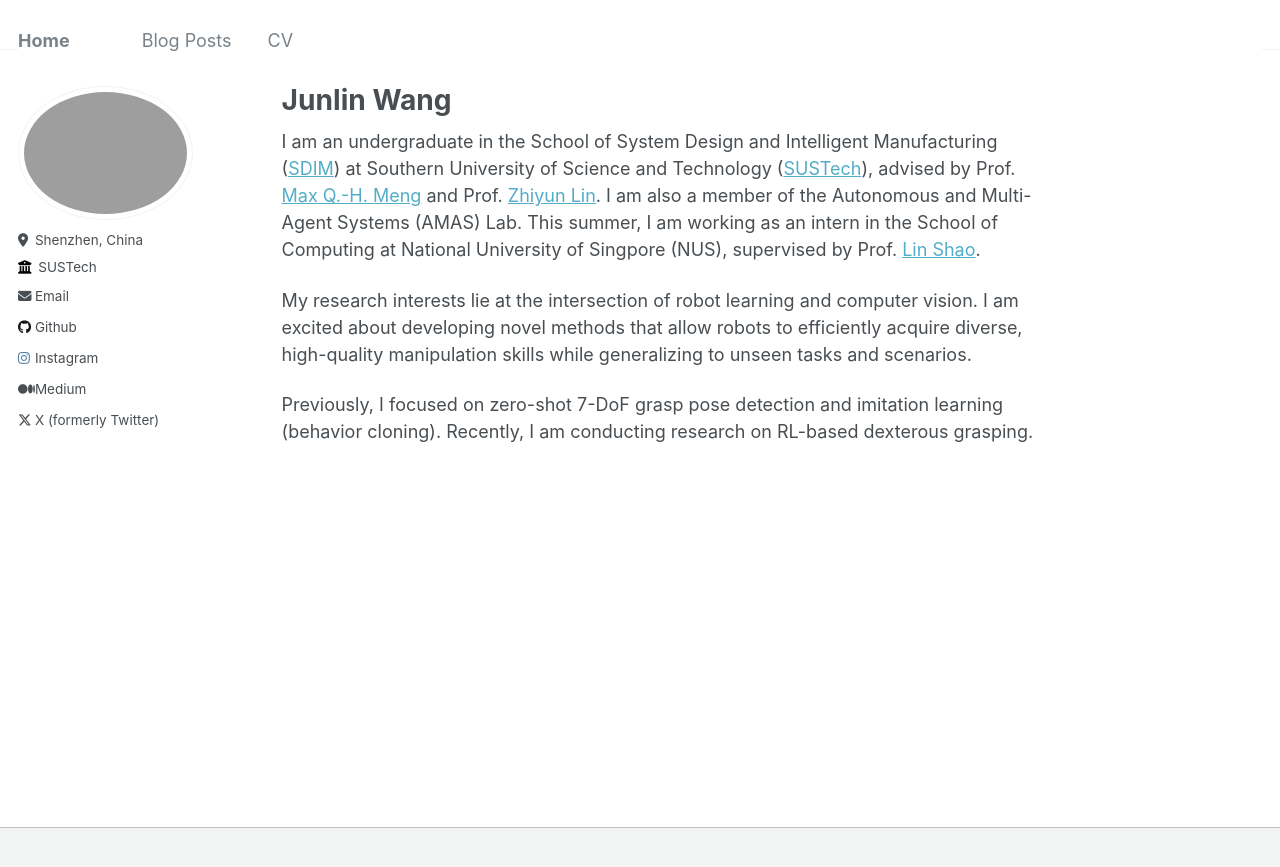
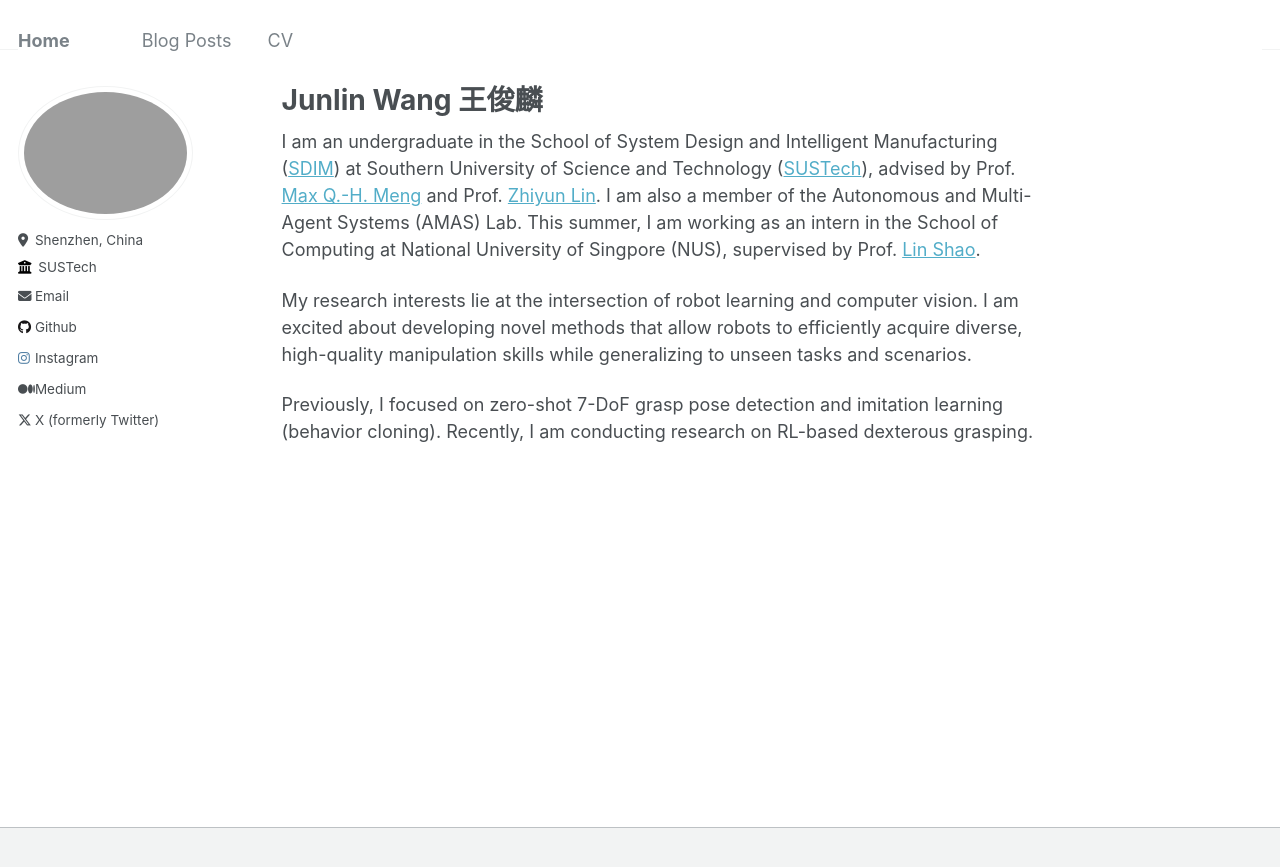
Before and after one commit to HenryWJL/HenryWJL.github.io, a Jekyll site: the page built from _pages/about.md, in a window 1280 px wide. Shown: the top 867 px of the page. Built offline with Jekyll 4.4.1, drawn with Linux system fonts in a browser that asks for light colours.

Commit message:
Update about.md

```diff
--- a/_pages/about.md
+++ b/_pages/about.md
@@ -1,6 +1,6 @@
 ---
 permalink: /
-title: "Junlin Wang"
+title: "Junlin Wang 王俊麟"
 author_profile: true
 redirect_from:
   - /about/
```
